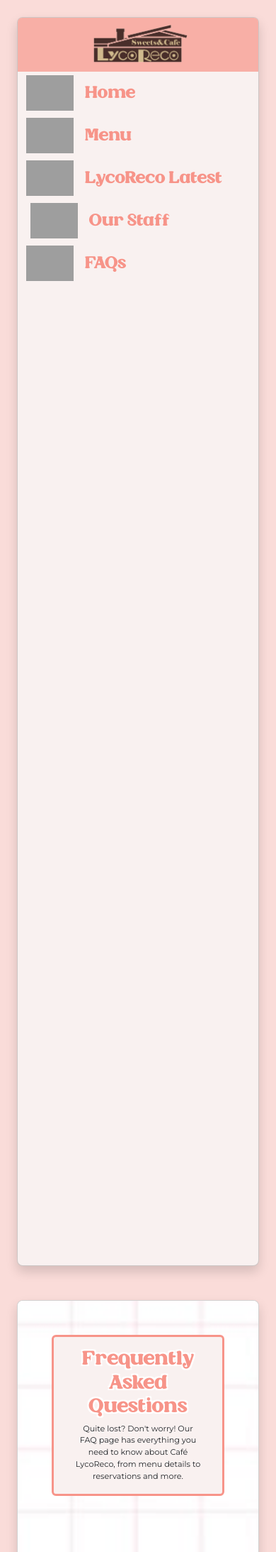
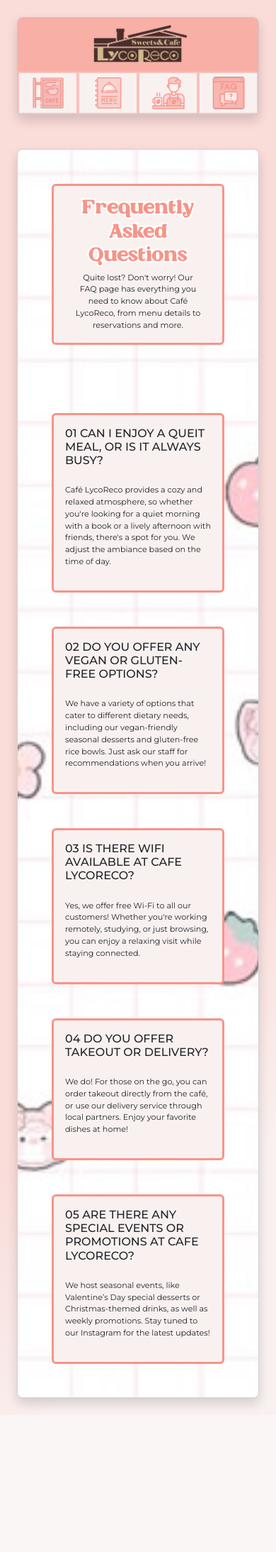
Before and after one commit to AJBernardo/AJBernardo.github.io, a PHP site: page /ADET/A02/index.php in a window 390 px wide. Shown: the part 53-2240 px from the top of the page at 71% size. After the commit the page ends 2041 px from the top, so only its background shows below. Run offline with PHP 8.4, Linux system fonts and the light colour scheme; grey boxes are pictures that could not be loaded.

Commit message:
[FE] - Adjusted the icons in the index file

```diff
--- a/ADET/A02/assets/css/style.css
+++ b/ADET/A02/assets/css/style.css
@@ -171,11 +171,33 @@ p, h4, h6{
     .carousel-caption p{
         display: none;
     }
+
+    .main-card.navigation{
+        height: auto;
+    }
+
+    .button-link{
+        border: 2px solid rgba(247, 148, 137, 0.5);
+        font-size: 1rem;
+
+    }
 }
 
 @media(max-width: 992px){
     .carousel-caption p{
         display: block;
+    }
+}
+
+@media(max-width: 768px){
+    .button-link{
+        font-size: 0.8rem;
+    }
+}
+
+@media(max-width: 600px){
+    .button-text{
+        display: none !important;
     }
 }
 
--- a/ADET/A02/index.php
+++ b/ADET/A02/index.php
@@ -27,23 +27,25 @@
         <div class="container-fluid">
             <div class=" main-container row">
                 <div class="col-12 col-xl-4 col-xxl-3 p-4">
-                    <div class="card main-card rounded-3 shadow" style="background-color: #F9F1F0;">
+                    <div class="card main-card navigation rounded-3 shadow overflow-hidden" style="background-color: #F9F1F0;">
                         <div class="container-fluid">
                             <div class="row p-2 rounded-top" style="background-color: #F8AFA6;">
                                 <img src="assets/img/CafeLycoReco_Wordmark.png" alt="Cafe LycoReco"
                                     class="main-logo img-fluid">
                             </div>
                             <div class="row">
-                                <button class="button-link"><img src="assets/img/homeIcon.svg" class="img-fluid pe-3"
-                                        style="max-height: 50px;">Home</button>
-                                <button class="button-link"><img src="assets/img/menuIcon.svg" class="img-fluid pe-3"
-                                        style="max-height: 50px;">Menu</button>
-                                <button class="button-link"><img src="assets/img/latestIcon.svg" class="img-fluid pe-3"
-                                        style="max-height: 50px;">LycoReco Latest</button>
-                                <a href="" class="m-0"><button class="button-link"><img src="assets/img/staffIcon.svg" class="img-fluid pe-3"
-                                        style="max-height: 50px;">Our Staff</button></a>
-                                <button class="button-link"><img src="assets/img/faqsIcon.svg" class="img-fluid pe-3"
-                                        style="max-height: 50px;">FAQs</button>
+                                <div class="col-3 col-xl-12 p-0">
+                                    <button class="button-link px-0 px-sm-1 px-md-3 text-center text-xl-start"><img src="assets/img/homeIcon.png" class="img-fluid pe-0 pe-sm-3" style="max-height: 50px;"><span class="button-text">Home</span></button>
+                                </div>
+                                <div class="col-3 col-xl-12 p-0">
+                                    <button class="button-link px-0 px-sm-1 px-md-3 text-center text-xl-start"><img src="assets/img/menuIcon.png"class="img-fluid pe-0 pe-sm-3" style="max-height: 50px;"><span class="button-text">Menu</span></button>
+                                </div>
+                                <div class="col-3 col-xl-12 p-0">
+                                    <a href="" class="m-0"><button class="button-link px-0 px-sm-1 px-md-3 text-center text-xl-start"><img src="assets/img/staffIcon.png" class="img-fluid pe-0 pe-sm-3" style="max-height: 50px;"><span class="button-text">Our Staff</span></button></a>
+                                </div>
+                                <div class="col-3 col-xl-12 p-0">
+                                    <button class="button-link px-0 px-sm-1 px-md-3 text-center text-xl-start"><img src="assets/img/faqsIcon.png" class="img-fluid pe-0 pe-sm-3" style="max-height: 50px;"><span class="button-text">FAQs</span></button>
+                                </div>
                             </div>
                         </div>
                     </div>
```
Also changed, not shown: ADET/A02/assets/img/faqsIcon.png (added), ADET/A02/assets/img/faqsIcon.svg (deleted), ADET/A02/assets/img/homeIcon.png (added), ADET/A02/assets/img/homeIcon.svg (deleted), ADET/A02/assets/img/latestIcon.svg (deleted), ADET/A02/assets/img/menuIcon.png (added), ADET/A02/assets/img/menuIcon.svg (deleted), ADET/A02/assets/img/staffIcon.png (added), ADET/A02/assets/img/staffIcon.svg (deleted).
